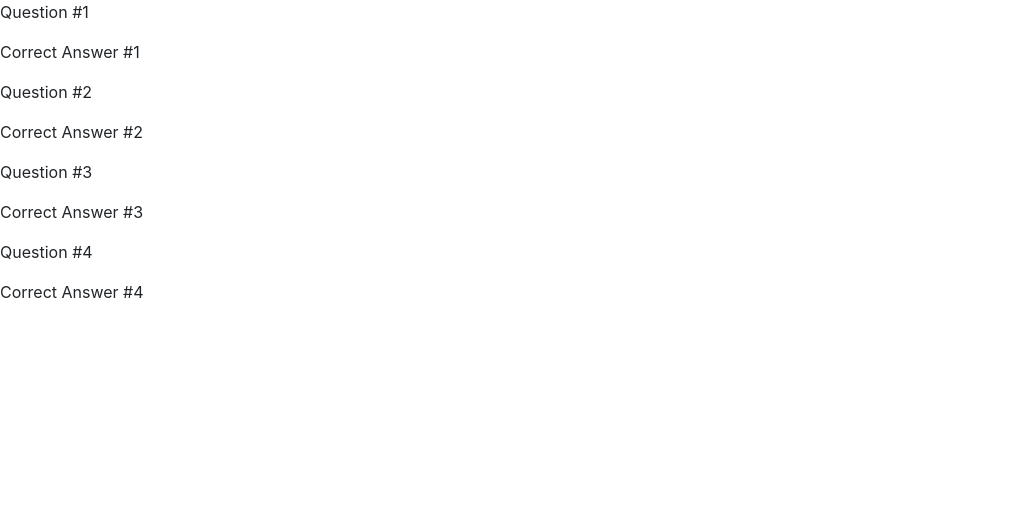
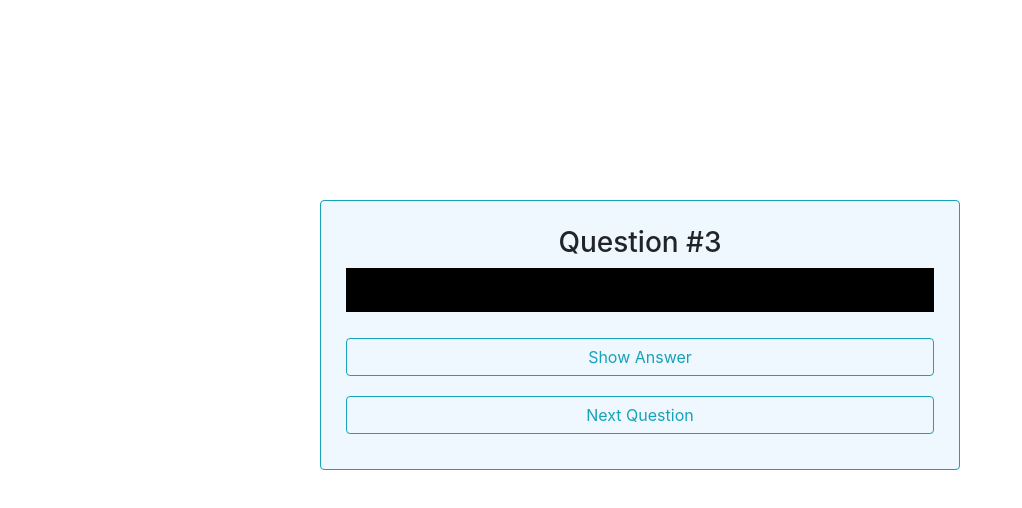
Before and after one commit to AnthonyBlaszyk/FlashCard-React, a React (Create React App) app: page / in a window 1280 px wide. Shown: the top 508 px of the page, without its empty margins (0-1022 px from the left). Built offline with nearby package versions, Linux system fonts and the light colour scheme.

Commit message:
Display a random question; Add a button to hide or show the answer

```diff
--- a/src/App.tsx
+++ b/src/App.tsx
@@ -1,4 +1,5 @@
 import React from "react";
+import "./styles/style.css";
 import { MentalCard } from "./components/mentalCard";
 import { questionsAnswer } from "./components/questionsAnswer";
 
--- /dev/null
+++ b/src/components/getRandomQuestion.tsx
@@ -0,0 +1,22 @@
+import React from "react";
+
+export const GetRandomQuestion = (props: any) => {
+  const [showAnswer, setShowAnswer] = React.useState(false);
+
+  return (
+    <>
+      <h3>{props.data.question}</h3>
+      {showAnswer ? (
+        <p className="showAnswer">{props.data.correctAnswer}</p>
+      ) : (
+        <p className="hideAnswer">{props.data.correctAnswer}</p>
+      )}
+      <button
+        className="btn btn-outline-info"
+        onClick={() => setShowAnswer(!showAnswer)}
+      >
+        {showAnswer ? "Hide Answer" : "Show Answer"}
+      </button>
+    </>
+  );
+};
--- a/src/components/mentalCard.tsx
+++ b/src/components/mentalCard.tsx
@@ -1,24 +1,22 @@
-type QuestionAnswer = {
-  id: number;
-  question: string;
-  correctAnswer: string;
-  wrongAnswerOne: string;
-  wrongAnswerTwo: string;
-  wrongAnswerThree: string;
-};
+import React from "react";
+import { GetRandomQuestion } from "./getRandomQuestion";
 
 export const MentalCard = (props: any) => {
+  const [randomNumber, setRandomNumber] = React.useState(
+    Math.floor(Math.random() * props.data.length)
+  );
+
   return (
-    <div>
-      {console.log(props.data)}
-      {props.data.map((element: QuestionAnswer) => {
-        return (
-          <div key={element.id}>
-            <p>{element.question}</p>
-            <p>{element.correctAnswer}</p>
-          </div>
-        );
-      })}
+    <div className="card container border border-info">
+      <GetRandomQuestion data={props.data[randomNumber]} />
+      <button
+        className="btn btn-outline-info"
+        onClick={() =>
+          setRandomNumber(Math.floor(Math.random() * props.data.length))
+        }
+      >
+        Next Question
+      </button>
     </div>
   );
 };
--- /dev/null
+++ b/src/styles/style.css
@@ -0,0 +1,23 @@
+.card {
+  width: 50vw;
+  background-color: aliceblue;
+  margin: auto;
+  margin-top: 25vh;
+  text-align: center;
+  padding: 25px;
+}
+
+button {
+  margin: 10px 0;
+}
+.hideAnswer {
+  background-color: black;
+  color: black;
+  padding: 10px;
+}
+
+.showAnswer {
+  background-color: transparent;
+  color: black;
+  padding: 10px;
+}
```
Also changed, not shown: 1 other file (tests, documents, lock files or other folders).
